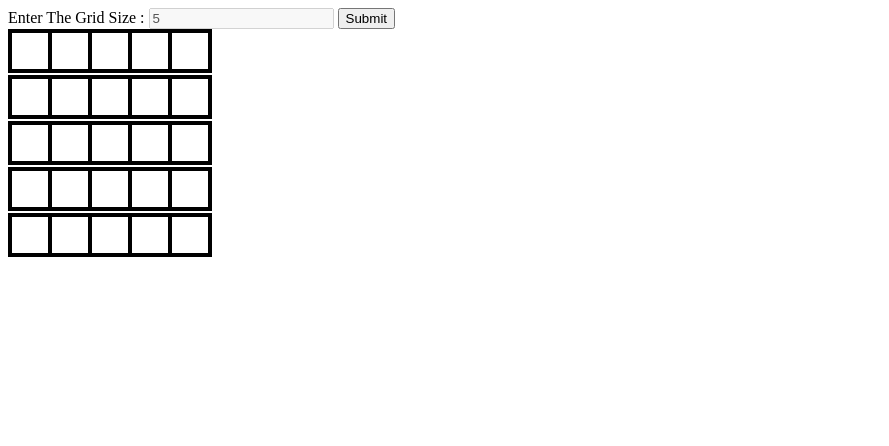
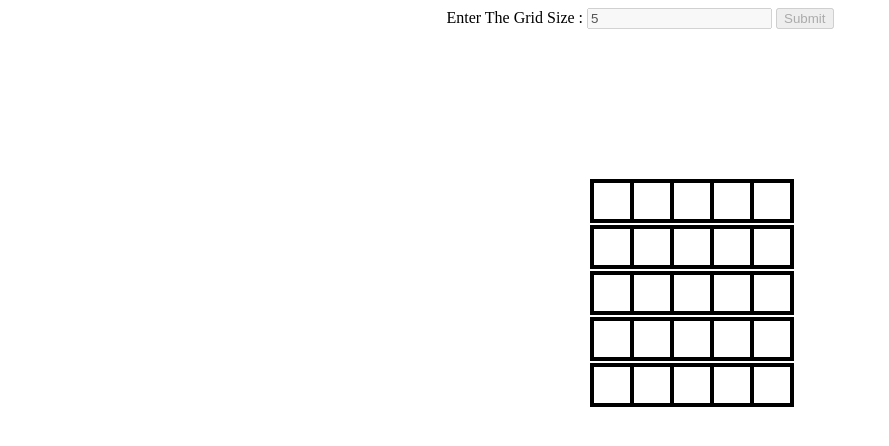
Before and after one commit to STORM533/etch-a-sketch, a plain HTML site: page index.html in a window 1280 px wide. Both pictures are taken after typing "5" into the empty fields and a click on the button "Submit". Shown: the whole page, without its empty margins (0-889 px from the left). Drawn offline with Linux system fonts and the light colour scheme.

Commit message:
improved the view and button is getting off after one creation

```diff
--- a/javaScript.js
+++ b/javaScript.js
@@ -19,10 +19,12 @@ const input = document.querySelector("#name");
 
     form.addEventListener("submit" , (event) => {
         event.preventDefault();
+        const submitButton = event.submitter;
+        submitButton.disabled = true;
         const gridSize = parseInt(input.value);
         if (!isNaN(gridSize) && gridSize > 0) {
             createDivs(gridSize);
-            event.submitter.target = true;
+
             input.disabled = true;
             alert("refresh for more creation")
         } else {
--- a/styles.css
+++ b/styles.css
@@ -1,3 +1,10 @@
+body{
+    display: flex;;
+    justify-content: center;
+    align-items: center;
+    flex-direction: column;
+    gap: 150px;
+}
 #container {
     display: flex;
     flex-wrap: wrap;
```
